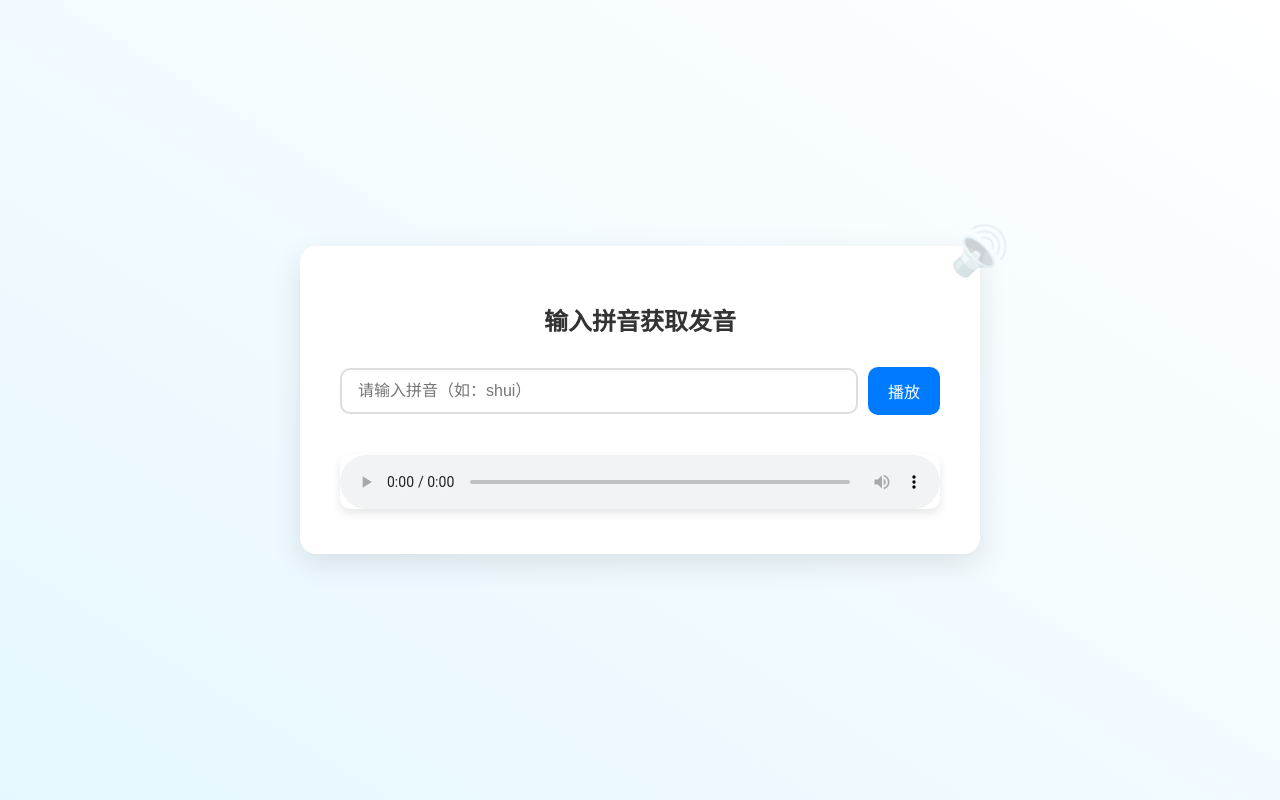
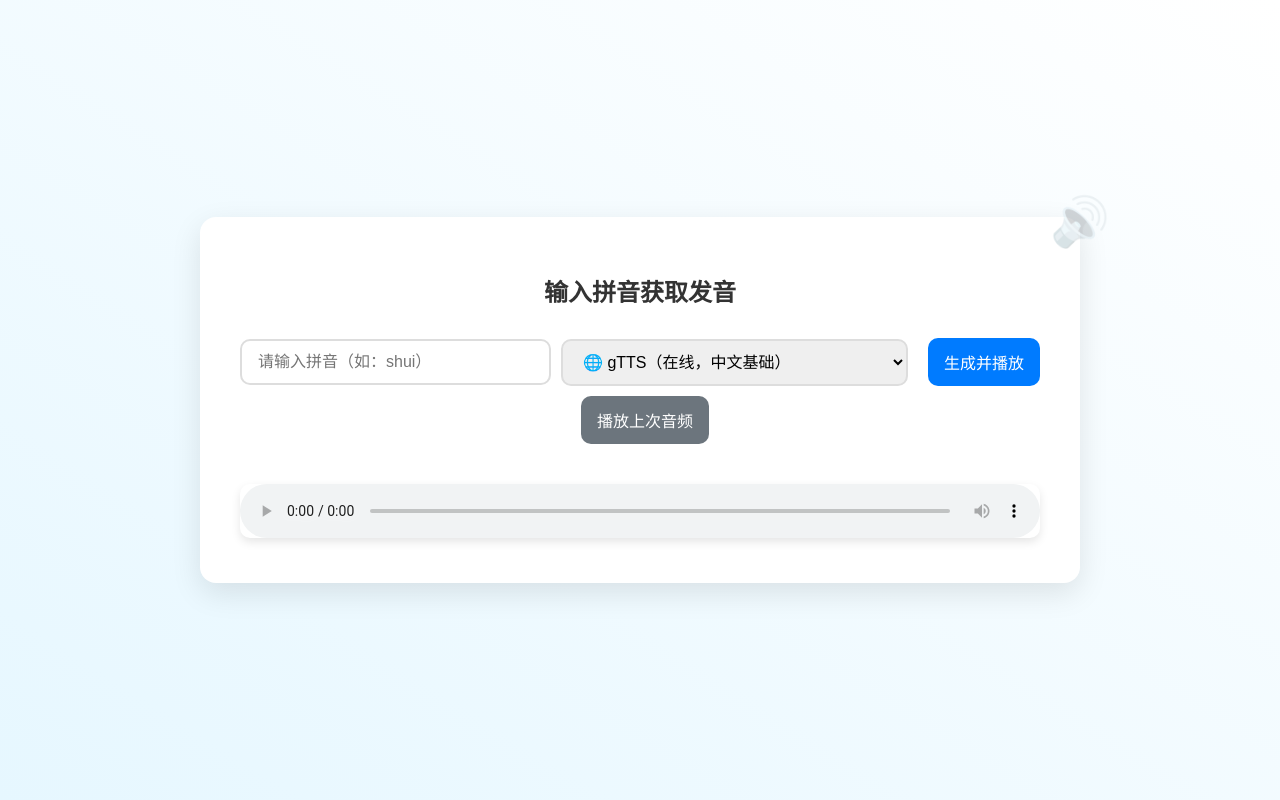
Before and after one commit to ddu-studious/pinyin-trans, a Flask app: page / in a window 1280 px wide. Run offline with Flask 3, Linux system fonts and the light colour scheme.

Commit message:
优化macos本地语音

```diff
--- a/app.py
+++ b/app.py
@@ -1,14 +1,66 @@
 from flask import Flask, request, send_from_directory, render_template, jsonify
 import os
+import numpy as np
+import platform
+import logging
+import pwd  # 获取当前用户信息
+
+def get_current_user():
+    return pwd.getpwuid(os.getuid()).pw_name
 
 # 导入 TTS 策略模块
-from tts_strategies import DEFAULT_TTS_STRATEGY
+from tts_strategies import DEFAULT_TTS_STRATEGY, MacSayStrategy, EdgeTTSStrategy
+
+# 导入拼音映射
+from pinyin_map import pinyin_to_hanzi
+
+# 设置日志格式
+class TTSLogFormatter(logging.Formatter):
+    def format(self, record):
+        if not hasattr(record, 'model'):
+            record.model = 'unknown'
+        return super().format(record)
+
+formatter = TTSLogFormatter('[%(asctime)s] 使用模型: %(model)s')
+handler = logging.StreamHandler()
+handler.setFormatter(formatter)
+
+logger = logging.getLogger()
+logger.setLevel(logging.INFO)
+logger.addHandler(handler)
+
+# 可选：写入日志文件
+# file_handler = logging.FileHandler('tts_usage.log')
+# file_handler.setFormatter(formatter)
+# logger.addHandler(file_handler)
+
+# 注册所有可用的 TTS 策略
+tts_strategies = {
+    'gtts': DEFAULT_TTS_STRATEGY,
+}
+
+# 自动检测平台并注册合适的 TTS 引擎
+if platform.system() == 'Darwin':
+    tts_strategies['macsay'] = MacSayStrategy()
+
+try:
+    tts_strategies['edgetts'] = EdgeTTSStrategy()
+except ImportError:
+    pass
+
+# 记录上一次生成的音频文件
+last_audio_url = None
 
 app = Flask(__name__)
 AUDIO_DIR = 'static/audio'
 
-# 从独立文件中导入拼音映射
-from pinyin_map import pinyin_to_hanzi
+# 确保音频目录存在
+os.makedirs(AUDIO_DIR, exist_ok=True)
+
+# 添加调试信息
+print(f"当前运行用户: {get_current_user()}")
+print(f"当前工作目录: {os.getcwd()}")
+print(f"音频输出目录状态: {'可写' if os.access(AUDIO_DIR, os.W_OK) else '不可写'}")
 
 @app.route('/')
 def index():
@@ -16,20 +68,56 @@ def index():
 
 @app.route('/get_audio', methods=['POST'])
 def get_audio():
+    global last_audio_url
     pinyin = request.form['pinyin']
     hanzi = pinyin_to_hanzi.get(pinyin, pinyin)
-    audio_file = f'{pinyin}.mp3'
+
+    # 获取用户选择的 TTS 引擎，默认为 gtts
+    tts_engine = request.form.get('tts', 'gtts').lower()
+    strategy = tts_strategies.get(tts_engine, DEFAULT_TTS_STRATEGY)
+
+    # 修改音频文件扩展名为 .wav（macsay 使用 wav 格式）
+    if tts_engine == 'macsay':
+        audio_file = f'{pinyin}.wav'
+    elif tts_engine == 'gtts':
+        audio_file = f'{pinyin}.mp3'
+    else:
+        audio_file = f'{pinyin}.mp3'  # 默认使用 mp3
+
     audio_path = os.path.join(AUDIO_DIR, audio_file)
 
     if not os.path.exists(audio_path):
         # 使用策略模式生成音频
-        DEFAULT_TTS_STRATEGY.text_to_speech(text=hanzi, lang='zh-cn', output_path=audio_path)
+        try:
+            strategy.text_to_speech(text=hanzi, lang='zh-cn', output_path=audio_path)
+        except Exception as e:
+            print(f"音频合成错误: {str(e)}")
+            return jsonify({'error': f'音频合成失败: {str(e)}'}), 500
 
     audio_url = f'/audio/{audio_file}'
+    last_audio_url = audio_url
+
+    # 记录 TTS 模型使用情况
+    model_name = getattr(strategy, 'name', tts_engine)
+    logger.info(f'请求生成音频: {pinyin} -> {model_name}', extra={'model': model_name})
+
     return jsonify({'audio_url': audio_url})  # 返回 JSON 格式
+
+@app.route('/play_last_audio')
+def play_last_audio():
+    global last_audio_url
+    if last_audio_url:
+        # 记录播放上次音频时使用的模型
+        logger.info('播放上次音频', extra={'model': 'last_playback'})
+        return jsonify({'audio_url': last_audio_url})
+    else:
+        return jsonify({'error': '没有可播放的音频'}), 400
 
 @app.route('/audio/<filename>')
 def audio(filename):
+    # 记录播放具体音频时使用的模型（从文件名中提取）
+    model_name = filename.split('_')[0] if '_' in filename else 'unknown'
+    logger.info(f'播放音频: {filename}', extra={'model': model_name})
     return send_from_directory(AUDIO_DIR, filename)
 
 if __name__ == '__main__':
--- a/requirements.txt
+++ b/requirements.txt
@@ -1,2 +1,5 @@
 Flask==2.3.2
 gTTS==2.3.1
+edge-tts
+requests  # 用于调用远程服务（如果保留其他远程 TTS）
+# paddlespeech 和 numpy 版本限制已移除
--- a/templates/index.html
+++ b/templates/index.html
@@ -21,7 +21,7 @@
             box-shadow: 0 10px 30px rgba(0, 0, 0, 0.1);
             padding: 40px;
             width: 90%;
-            max-width: 600px;
+            max-width: 800px;
             text-align: center;
             position: relative;
         }
@@ -39,6 +39,7 @@
             justify-content: center;
             gap: 10px;
             margin-bottom: 20px;
+            flex-wrap: wrap;
         }
 
         input[type="text"] {
@@ -56,19 +57,37 @@
             box-shadow: 0 0 5px rgba(0, 123, 255, 0.5);
         }
 
+        select, button {
+            padding: 12px 16px;
+            font-size: 16px;
+            border-radius: 10px;
+            border: 2px solid #ddd;
+            cursor: pointer;
+            transition: all 0.3s ease;
+        }
+
+        select {
+            margin-right: 10px;
+        }
+
         button {
             background-color: #007BFF;
             color: white;
             border: none;
-            padding: 12px 20px;
-            font-size: 16px;
-            border-radius: 10px;
-            cursor: pointer;
-            transition: background-color 0.3s ease;
+            flex-shrink: 0;
         }
 
         button:hover {
             background-color: #0056b3;
+        }
+
+        .secondary-button {
+            background-color: #6c757d;
+            margin-left: 10px;
+        }
+
+        .secondary-button:hover {
+            background-color: #5a6268;
         }
 
         audio {
@@ -100,22 +119,38 @@
         <h1>输入拼音获取发音</h1>
         <div class="input-container">
             <input type="text" id="pinyinInput" placeholder="请输入拼音（如：shui）">
-            <button onclick="getAudio()">播放</button>
+            <select id="ttsSelector">
+                <option value="gtts">🌐 gTTS（在线，中文基础）</option>
+                <!-- 如果是 macOS 平台，可取消注释以下选项 -->
+                <option value="macsay">🗣️ macOS 原生语音（本地，中文稳定）</option>
+                <option value="edgetts">🤖 Edge-TTS（微软云端，中文自然）</option>
+            </select>
+            <button onclick="getAudio()">生成并播放</button>
+            <button class="secondary-button" onclick="playLastAudio()">播放上次音频</button>
         </div>
         <audio id="audioPlayer" controls></audio>
     </div>
 
     <script>
+        let currentTTS = 'gtts'; // 默认使用 gtts
+
+        function updateTTSInfo() {
+            currentTTS = document.getElementById('ttsSelector').value;
+            console.log(`当前选择的 TTS 引擎: ${currentTTS}`); // 添加调试信息
+        }
+
         function getAudio() {
             const pinyin = document.getElementById('pinyinInput').value.trim();
             if (!pinyin) return alert('请输入拼音！');
 
+            // 使用正确的文件扩展名（macsay 返回 .caf）
+            const ext = currentTTS === 'macsay' ? '.caf' : '.mp3';
             fetch('/get_audio', {
                 method: 'POST',
                 headers: {
                     'Content-Type': 'application/x-www-form-urlencoded',
                 },
-                body: 'pinyin=' + encodeURIComponent(pinyin)
+                body: `pinyin=${encodeURIComponent(pinyin)}&tts=${encodeURIComponent(currentTTS)}`
             })
             .then(response => response.json())
             .then(data => {
@@ -128,6 +163,36 @@
                 alert('音频加载失败，请重试。');
             });
         }
+
+        function playLastAudio() {
+            fetch('/play_last_audio')
+            .then(response => response.json())
+            .then(data => {
+                if (data.error) {
+                    alert(data.error);
+                    return;
+                }
+                const audioPlayer = document.getElementById('audioPlayer');
+                const url = data.audio_url || '';
+                // 自动识别 .caf 或 .mp3
+                audioPlayer.src = url;
+                audioPlayer.play();
+            })
+            .catch(error => {
+                console.error('Error:', error);
+                alert('没有可播放的音频！');
+            });
+        }
+
+        // 页面加载完成后同步 currentTTS 和下拉菜单
+        window.addEventListener('DOMContentLoaded', () => {
+            const selector = document.getElementById('ttsSelector');
+            if (selector) {
+                selector.value = currentTTS;
+                selector.addEventListener('change', updateTTSInfo);
+                console.log('TTS 下拉菜单已初始化');
+            }
+        });
     </script>
 </body>
 </html>
```
Also changed, not shown: tts_strategies.py (+57 -2 lines), 9 other files.
